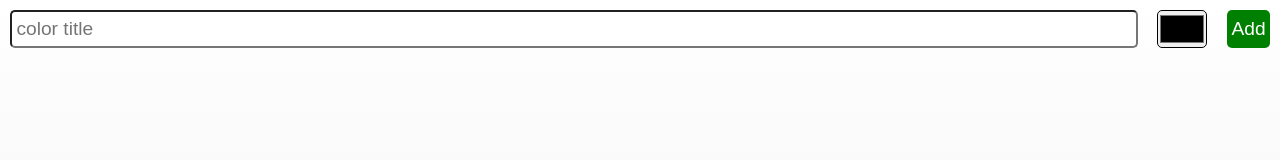
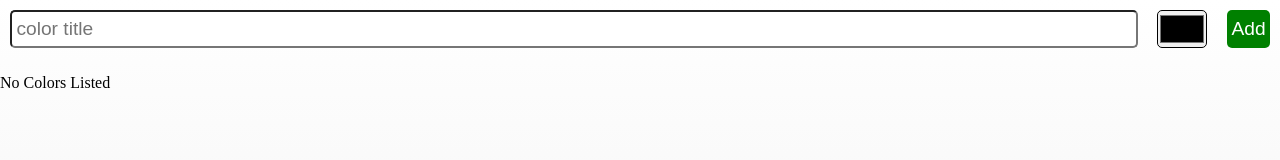
Before and after one commit to sunyang-629/color-rating, a React (Create React App) app: page / in a window 1280 px wide. Shown: the top 160 px of the page. Built offline with nearby package versions, Linux system fonts and the light colour scheme.

Commit message:
add color list

```diff
--- a/src/App.js
+++ b/src/App.js
@@ -1,5 +1,6 @@
 import React from 'react';
 import AddColorForm from './addColorForm/AddColorForm';
+import ColorList from './colorList/ColorList';
 import './stylesheets/APP.scss'
 
 class App extends React.Component{
@@ -11,9 +12,11 @@ class App extends React.Component{
   }
 
   render() {
+    const { colors } = this.state;
     return (
       <div className="app">
         <AddColorForm />
+        <ColorList colors={colors}/>
      </div>
     )
   }
--- a/src/colorList/ColorList.js
+++ b/src/colorList/ColorList.js
@@ -1,9 +1,25 @@
 import React from 'react';
+import PropTypes from 'prop-types';
+import './styles/ColorList.scss'
 
-const ColorList = ({ colors = [] }) => {
+const ColorList = ({colors}) => {
     return (
         <div className="color-list">
-
+            {(colors.length === 0) ?
+            <p>No Colors Listed</p>:
+                // colors.map(color => <Color key={color.id} {...color} />)
+                <p>'${colors.length}'</p>
+            }
         </div>
     )
 }
+
+ColorList.propTypes = {
+    colors:PropTypes.array
+}
+
+ColorList.defaultProps = {
+    colors: []
+}
+
+export default ColorList;
--- /dev/null
+++ b/src/colorList/components/Color.js
@@ -0,0 +1,5 @@
+import React from 'react';
+
+const Color = () => {
+
+}
--- a/src/stylesheets/Color.scss
+++ b/src/colorList/styles/Color.scss
@@ -1,4 +1,4 @@
-@import "globals";
+@import "./../../stylesheets/globals.scss";
 
 section.color {
   @include shadow;
--- a/src/stylesheets/ColorList.scss
+++ b/src/colorList/styles/ColorList.scss
@@ -1,4 +1,4 @@
-@import "globals";
+@import "./../../stylesheets/globals.scss";
 
 div.color-list {
   flex-grow: 1;
--- a/src/stylesheets/Star.scss
+++ b/src/colorList/styles/Star.scss
@@ -1,4 +1,4 @@
-@import "globals";
+@import "./../../stylesheets/globals.scss";
 
 div.star {
   cursor: pointer;
```
